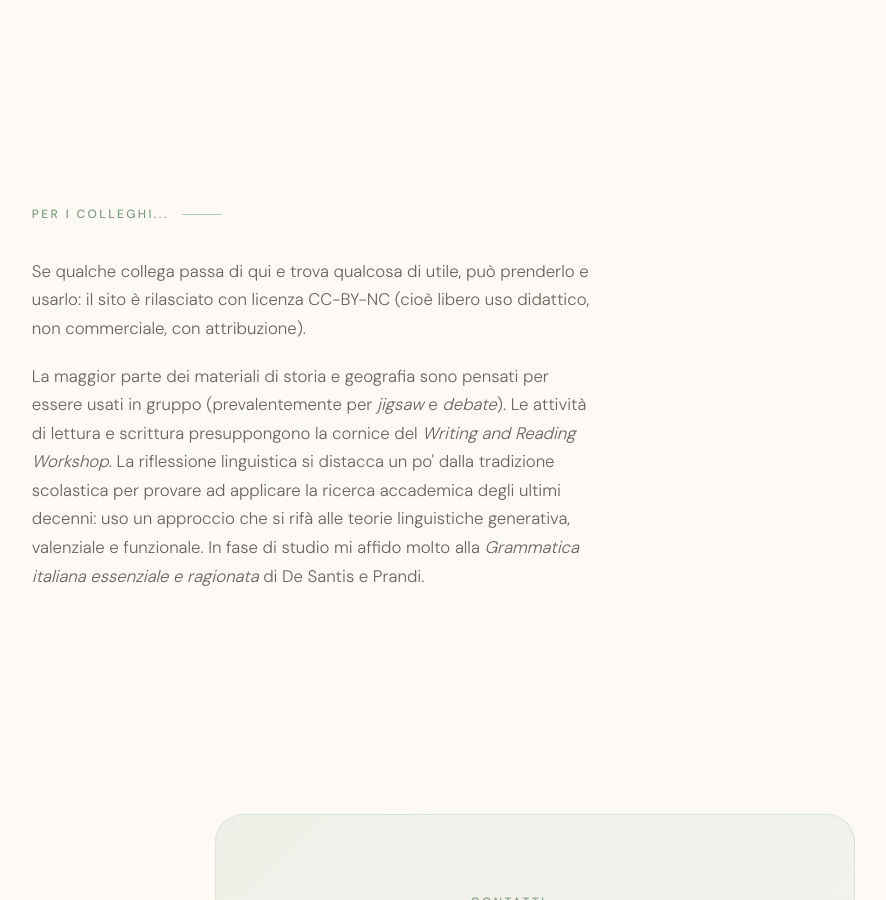
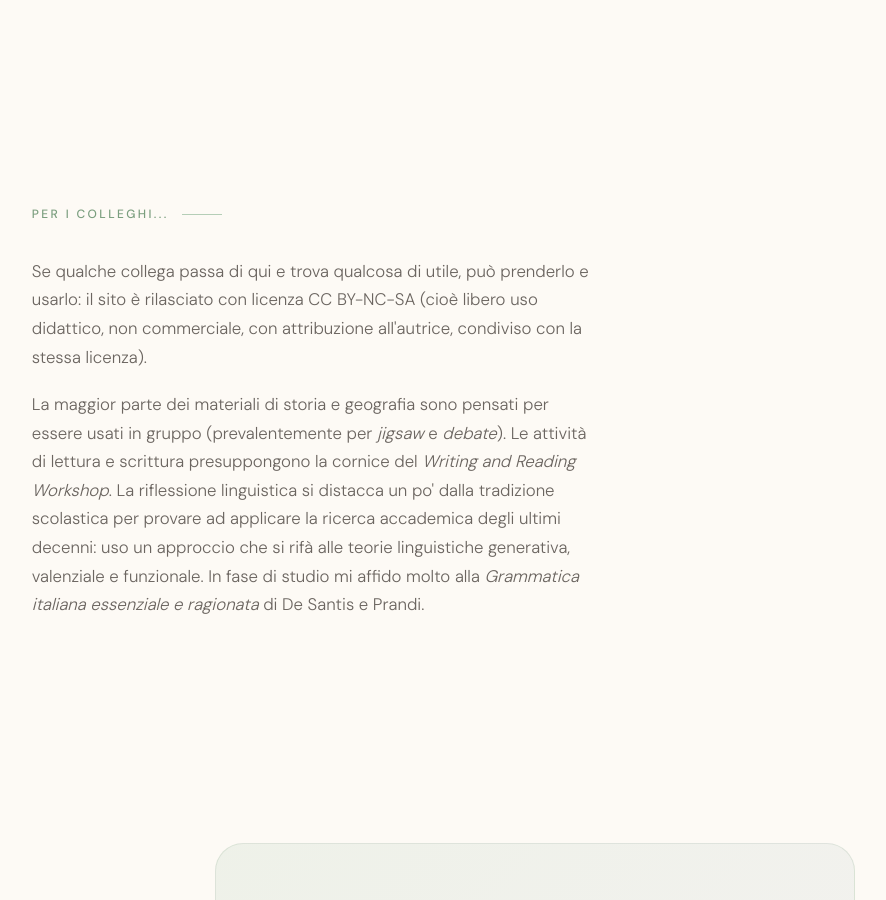
Before and after one commit to ilquadernodellaprof/ilquadernodellaprof.github.io, a Jekyll site: the page built from about/index.html, in a window 1280 px wide and 900 px high, scrolled down 1785 px. Shown: the whole window, without its empty margins (105-991 px from the left). Built offline with Jekyll 4.4.1, drawn with Linux system fonts in a browser that asks for light colours; some web fonts are replaced.

Commit message:
Update license information in about/index.html

```diff
--- a/about/index.html
+++ b/about/index.html
@@ -431,7 +431,7 @@ layout: null
 
       <div class="about-text reveal">
 
-<p>Se qualche collega passa di qui e trova qualcosa di utile, può prenderlo e usarlo: il sito è rilasciato con licenza CC-BY-NC (cioè libero uso didattico, non commerciale, con attribuzione).
+<p>Se qualche collega passa di qui e trova qualcosa di utile, può prenderlo e usarlo: il sito è rilasciato con licenza CC BY-NC-SA (cioè libero uso didattico, non commerciale, con attribuzione all'autrice, condiviso con la stessa licenza).
 </p>
 <p>La maggior parte dei materiali di storia e geografia sono pensati per essere usati in gruppo (prevalentemente per <i>jigsaw</i> e <i>debate</i>). Le attività di lettura e scrittura presuppongono la cornice del <i>Writing and Reading Workshop</i>. La riflessione linguistica si distacca un po' dalla tradizione scolastica per provare ad applicare la ricerca accademica degli ultimi decenni: uso un approccio che si rifà alle teorie linguistiche generativa, valenziale e funzionale. In fase di studio mi affido molto alla <i>Grammatica italiana essenziale e ragionata</i> di De Santis e Prandi.
 </p>
```
